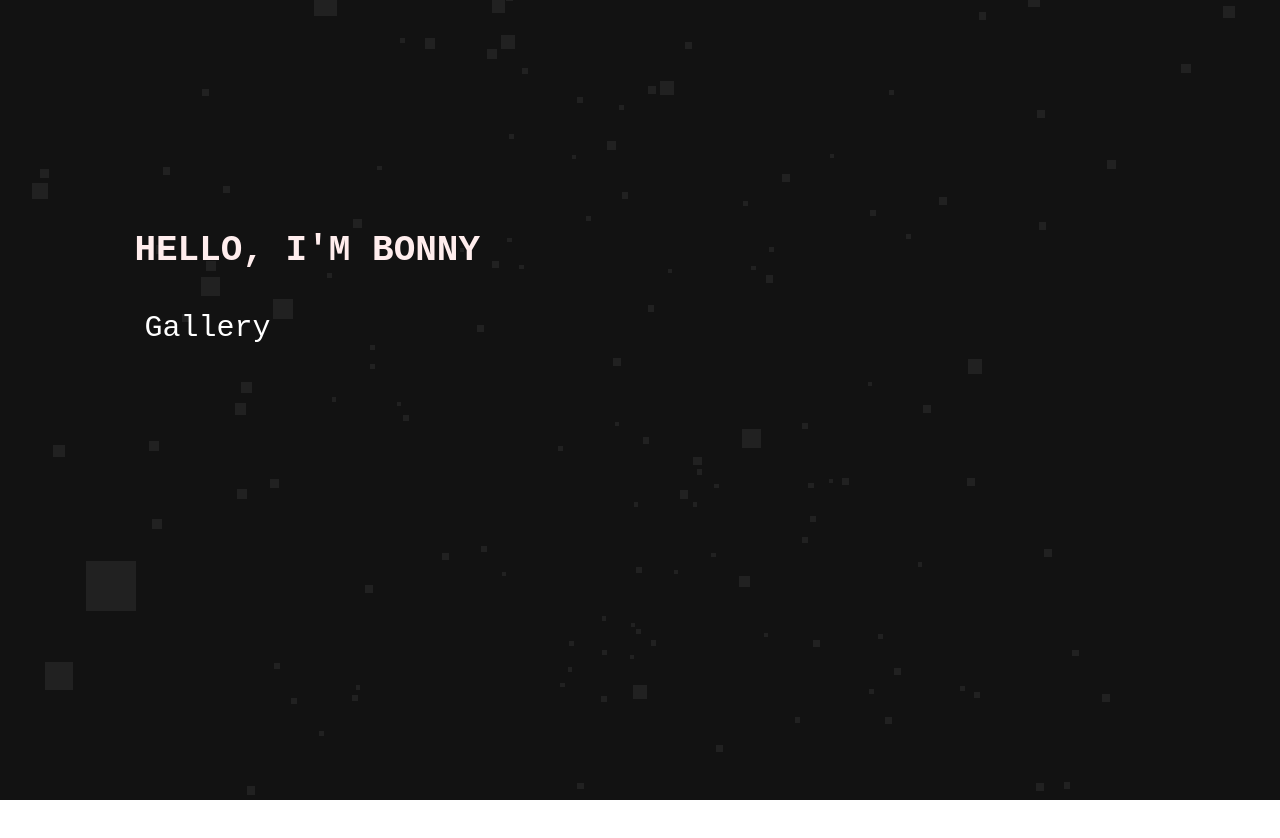
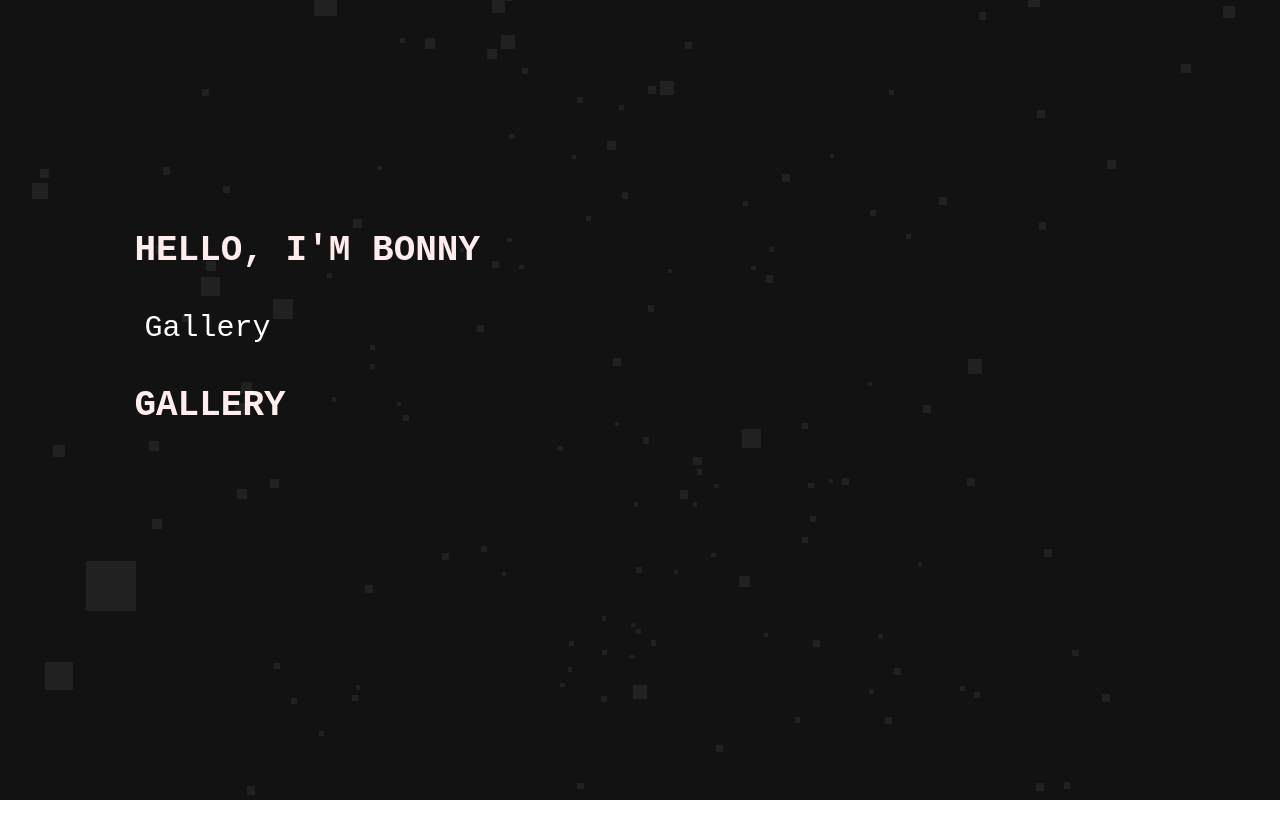
Before and after one commit to BonnyWang/rules-in-chaos, a Vue app: page / in a window 1280 px wide. Built offline with nearby package versions, Linux system fonts and the light colour scheme; no server answers.

Commit message:
fixed vue router

```diff
--- a/src/App.vue
+++ b/src/App.vue
@@ -9,6 +9,7 @@
         <span>
             <button id="Navigation">Gallery</button>
         </span>
+        <router-view />
     </section>
     <audio ref="mbgm" controls autoplay loop hidden="true">
       <source src="/bgm.wav">
--- /dev/null
+++ b/src/components/Gallery.vue
@@ -0,0 +1,15 @@
+<template>
+    <span>
+        <h1>Gallery</h1>
+    </span>
+</template>
+
+<script>
+export default {
+    name:"Gallery",
+}
+</script>
+
+<style>
+
+</style>
```
Also changed, not shown: package.json (+5 -2 lines), src/main.js (+16 -1 lines), 1 other file (tests, documents, lock files or other folders).
